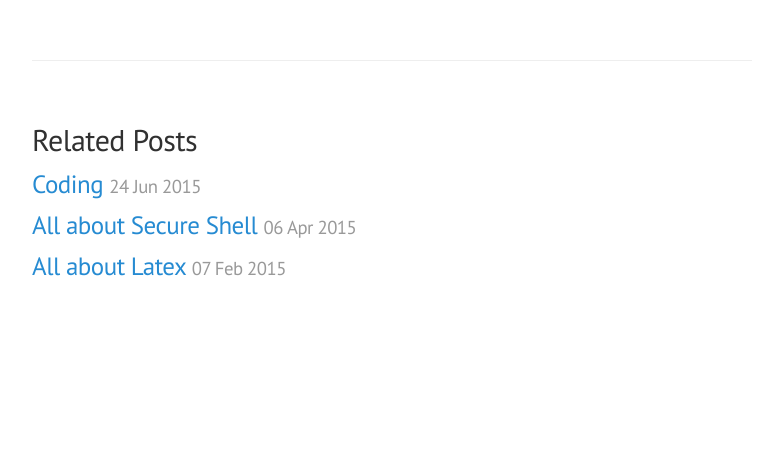
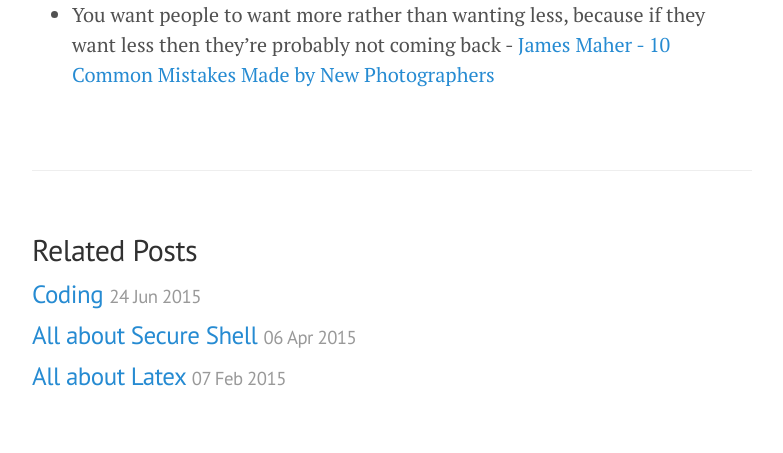
Before and after one commit to ibotdotout/ibotdotout.github.io, a Jekyll site: the page built from _posts/2014-11-26-dev-quotes.md, in a window 1280 px wide. Shown: the part 682-1135 px from the top of the page, without its empty margins (248-1031 px from the left). Built offline with Jekyll 4.4.1, drawn with Linux system fonts in a browser that asks for light colours; Markdown is read by kramdown in place of the engine named in the settings; before the commit the page ends 1025 px from its top, so only the background shows below that.

Commit message:
add new code about minimal

```diff
--- a/_posts/2014-11-26-dev-quotes.md
+++ b/_posts/2014-11-26-dev-quotes.md
@@ -12,3 +12,6 @@ permalink: quote
 * ![Flow
 Concept](https://qph.is.quoracdn.net/main-qimg-4192549704b97fa8e80152d6e463a4c1?convert_to_webp=true) - [Why did I lose my drive to learn
 more?](https://www.quora.com/Why-did-I-lose-my-drive-to-learn-more/answer/Shreyas-Saxena-1)
+
+* You want people to want more rather than wanting less, because if they
+want less then they’re probably not coming back - [James Maher - 10 Common Mistakes Made by New Photographers](http://digital-photography-school.com/10-common-mistakes-made-by-new-photographers/)
```
